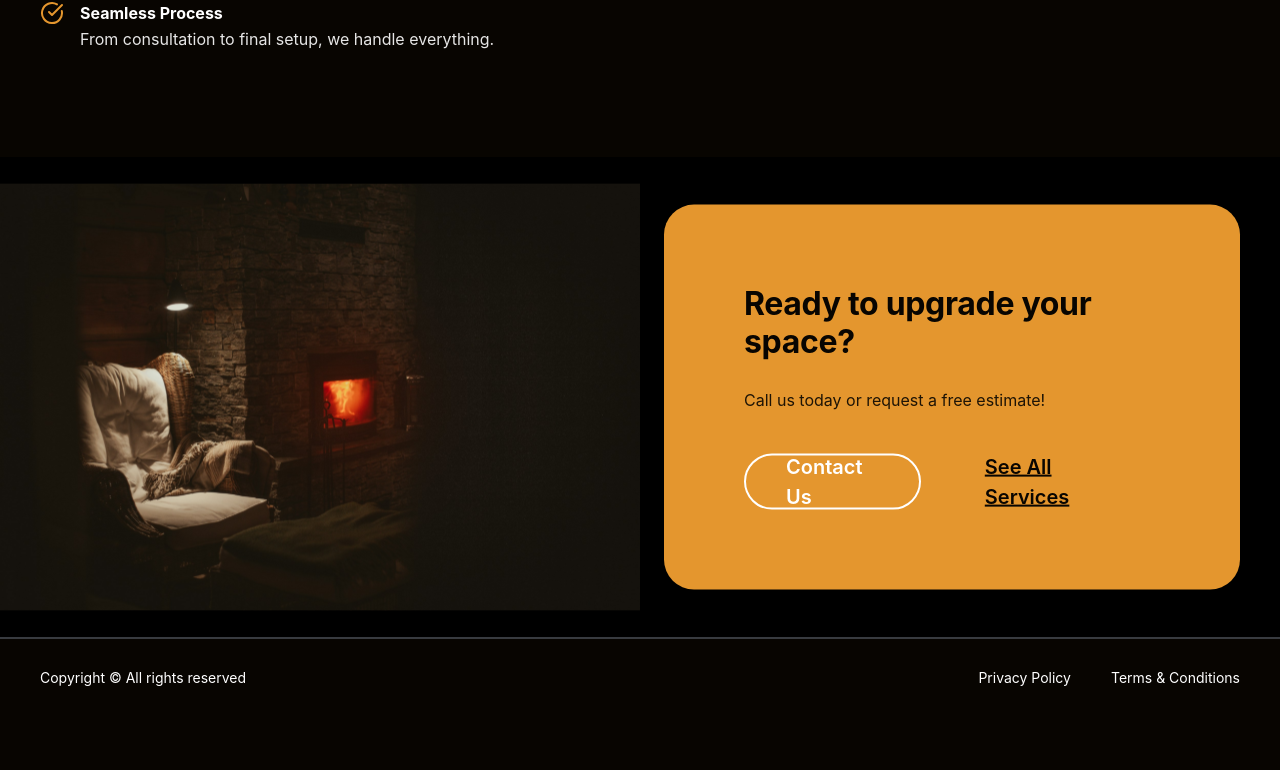
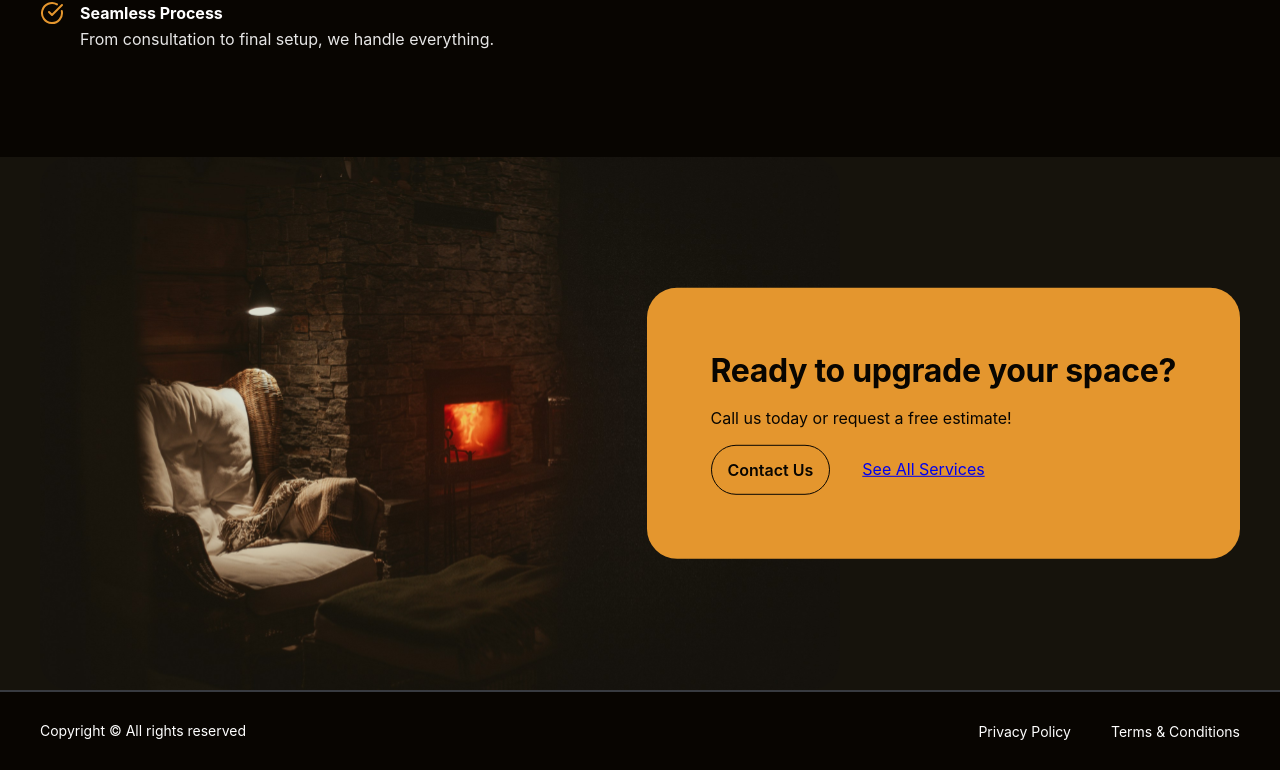
Before and after one commit to yannycastrillon/zosemax, a React (Vite) app: page / in a window 1280 px wide. Shown: the part 1918-2688 px from the top of the page. Before the commit the page ends 2635 px from the top, so only its background shows below. Built offline with nearby package versions, Linux system fonts and the light colour scheme.

Commit message:
Add General ui buttons for links and keep variations consistently

```diff
--- /dev/null
+++ b/src/components/ui/Button/Button.module.scss
@@ -0,0 +1,58 @@
+@import '@/styles/variables'; // Assuming variables are needed
+
+.contactButton {
+  /* Button */
+  display: grid;
+  box-sizing: border-box;
+  justify-content: center;
+  align-items: center;
+  padding: 12px 16px;
+
+  width: fit-content;
+  height: fit-content;
+
+  border: 1px solid $primary-black;
+  border-radius: 25px;
+
+  text-decoration: none !important;
+  color: $primary-black !important;
+  font-weight: $font-weight-semibold !important;
+
+  &:hover {
+    background-color: darken($primary-orange, 5%);
+  }
+
+  &:active {
+    background-color: transparent;
+    color: $primary-black !important;
+    border-color: $primary-black !important;
+  }
+}
+
+.getQuoteButton {
+  /* Button */
+  /* Auto layout */
+  display: grid;
+  justify-content: center;
+  align-items: center;
+  padding: 12px 16px;
+
+  width: fit-content;
+  height: fit-content;
+
+  background: #E5972F;
+  border-radius: 25px;
+  text-decoration: none !important;
+  color: $primary-black !important;
+  font-weight: $font-weight-semibold !important;
+
+  &:hover {
+    background-color: darken($primary-orange, 5%);
+  }
+
+  &:active {
+    background-color: transparent;
+    color: $primary-black !important;
+    border-color: $primary-black !important;
+  }
+}
--- /dev/null
+++ b/src/components/ui/Button/Button.tsx
@@ -0,0 +1,54 @@
+import { Slot } from "@radix-ui/react-slot";
+import { type VariantProps, cva } from "class-variance-authority";
+import * as React from "react";
+
+import { cn } from "@/lib/utils";
+import styles from "./Button.module.scss";
+
+const buttonVariants = cva(
+  "inline-flex items-center justify-center gap-2 whitespace-nowrap rounded-md text-sm font-medium transition-colors focus-visible:outline-none" +
+  "focus-visible:ring-1 focus-visible:ring-ring disabled:pointer-events-none disabled:opacity-50 [&_svg]:pointer-events-none [&_svg]:size-4 [&_svg]:shrink-0",
+  {
+    variants: {
+      variant: {
+        default: "bg-primary text-primary-foreground hover:bg-primary/90",
+        destructive: "bg-destructive text-destructive-foreground hover:bg-destructive/90",
+        outline: "border border-input bg-background hover:bg-accent hover:text-accent-foreground",
+        secondary: "bg-secondary text-secondary-foreground hover:bg-secondary/80",
+        ghost: "hover:bg-accent hover:text-accent-foreground",
+        link: "underline-offset-4 hover:underline text-primary font-medium",
+        contactButton: styles.contactButton,
+        getQuoteButton: styles.getQuoteButton,
+      },
+      size: {
+        default: "h-10 px-4 py-2",
+        sm: "h-9 rounded-md px-3 text-sm",
+        lg: "h-11 rounded-md px-8 text-lg",
+        icon: "h-10 w-10",
+      },
+    },
+    defaultVariants: {
+      variant: "default",
+      size: "default",
+    },
+  },
+);
+
+export interface ButtonProps
+  extends React.ButtonHTMLAttributes<HTMLButtonElement>, VariantProps<typeof buttonVariants> {
+  asChild?: boolean;
+}
+
+const Button = React.forwardRef<HTMLButtonElement, ButtonProps>(
+  ({ className, variant, size, asChild = false, children, ...props }, ref) => {
+    const Comp = asChild ? Slot : "button";
+    return (
+      <Comp className={cn(buttonVariants({ variant, size, className }))} ref={ref} {...props}>
+        {children}
+      </Comp>
+    );
+  },
+);
+Button.displayName = "Button";
+
+export { Button, buttonVariants };
--- a/src/pages/HomePage/HomePage.module.scss
+++ b/src/pages/HomePage/HomePage.module.scss
@@ -211,66 +211,99 @@
 
 .cta {
   margin-top: $spacing-104;
-  position: relative;
-  height: 480px;
-  background-color: darken($primary-black, 5%);
   overflow: hidden;
 
-  @media (max-width: $breakpoint-lg) {
-    height: auto;
-    padding: $spacing-2xl 0;
+  .container {
+    display: grid;
+    gap: $spacing-3xl;
+    align-items: center;
+
+    @media (max-width: $breakpoint-lg) {
+      grid-template-columns: 1fr;
+    }
+  }
+
+  &ContactsContainer {
+    display: grid;
+    grid-template-columns: 2fr 1fr;
+    position: relative;
+    background-color: $thirdary-black;
+    min-height: 480px;
+
+    @media (max-width: $breakpoint-lg) {
+      grid-template-columns: 1fr;
+      min-height: auto;
+    }
   }
 
   &Image {
-    position: absolute;
-    width: 50%;
+    width: 100%;
     height: 100%;
     object-fit: cover;
-    left: 0;
+    border-radius: $border-radius-xl;
+    grid-column: 1;
 
     @media (max-width: $breakpoint-lg) {
-      position: relative;
-      width: 100%;
       height: 300px;
-      margin-bottom: $spacing-xl;
     }
   }
 
   &Card {
     position: absolute;
-    right: $container-padding-desktop;
+    right: 0;
     top: 50%;
     transform: translateY(-50%);
-    width: 45%;
+    width: fit-content;
     background-color: $primary-orange;
     border-radius: $border-radius-xl;
-    padding: $spacing-3xl;
+    padding: $spacing-2xl;
     color: $primary-black;
+    margin-right: $spacing-xl;
+    z-index: 1;
 
     @media (max-width: $breakpoint-lg) {
       position: relative;
       width: 100%;
-      right: 0;
       top: 0;
       transform: none;
+      margin-top: $spacing-xl;
     }
 
     h2 {
-      margin-bottom: $spacing-md;
+      font-size: $font-size-2xl;
     }
 
     p {
-      color: rgba($primary-black, 0.9);
-      margin-bottom: $spacing-xl;
+      margin: $spacing-sm 0;
+      color: $primary-black;
+      font-size: $font-size-base;
+      line-height: 22px;
     }
   }
 
   &Buttons {
     display: flex;
-    gap: $spacing-md;
+    gap: $spacing-sm;
 
     @media (max-width: $breakpoint-sm) {
       flex-direction: column;
     }
+
+    .customContactAllServicesLink {
+      display: grid;
+      justify-content: center;
+      align-items: center;
+      padding: 12px 16px;
+      gap: 10px;
+
+      width: fit-content;
+      height: fit-content;
+
+      border-radius: 25px;
+
+      /* Inside auto layout */
+      flex: none;
+      order: 1;
+    }
   }
 }
--- a/src/pages/HomePage/HomePage.tsx
+++ b/src/pages/HomePage/HomePage.tsx
@@ -1,22 +1,25 @@
-import { Link } from 'react-router-dom';
-import { CheckCircleIcon } from 'lucide-react';
-import { cn } from '@/lib/utils';
+import { Link } from "react-router-dom";
+import { CheckCircleIcon } from "lucide-react";
+import { cn } from "@/lib/utils";
 
 // Images
 import FireplaceWoodBurningImg from "@/assets/pages/HomePage/header/FireplaceWoodBurningImg";
 import ContactFireplaceHouseChairImg from "@/assets/pages/ContactsPage/ContactFireplaceHouseChairImg";
 
 // Choose Us Images
-import FireplaceFirstImg from '@/assets/pages/HomePage/ChooseUs/FireplaceFirstImg';
-import FireplaceSecondImg from '@/assets/pages/HomePage/ChooseUs/FireplaceSecondImg';
-import FireplaceThirdColumnImg from '@/assets/pages/HomePage/ChooseUs/FireplaceThirdColumnImg';
+import FireplaceFirstImg from "@/assets/pages/HomePage/ChooseUs/FireplaceFirstImg";
+import FireplaceSecondImg from "@/assets/pages/HomePage/ChooseUs/FireplaceSecondImg";
+import FireplaceThirdColumnImg from "@/assets/pages/HomePage/ChooseUs/FireplaceThirdColumnImg";
 
 // Icons
-import FireplaceIcon from '@/assets/pages/HomePage/icons/FireplaceIcon';
-import DoorIcon from '@/assets/pages/HomePage/icons/DoorIcon';
-import HouseIcon from '@/assets/pages/HomePage/icons/HouseIcon';
+import FireplaceIcon from "@/assets/pages/HomePage/icons/FireplaceIcon";
+import DoorIcon from "@/assets/pages/HomePage/icons/DoorIcon";
+import HouseIcon from "@/assets/pages/HomePage/icons/HouseIcon";
 
-import styles from './HomePage.module.scss';
+// Components
+import { Button } from "@/components/ui/Button/Button";
+
+import styles from "./HomePage.module.scss";
 
 export const HomePage = () => {
   const services = [
@@ -64,9 +67,9 @@ export const HomePage = () => {
               bring warmth and style to your space with professional
               installation services.
             </p>
-            <Link to="/contact" className={cn("button button--primary", styles.heroFreeQuoteButton)}>
-              Get a Free Quote
-            </Link>
+            <Button asChild variant="getQuoteButton">
+              <Link to="/contact">Get a Free Quote</Link>
+            </Button>
           </div>
         </div>
       </section>
@@ -99,7 +102,7 @@ export const HomePage = () => {
             <p className={styles.aboutContentDescription}>
               With years of experience in fireplace and outdoor living
               installations, we specialize in creating stunning and functional
-              fire features. Whether you're looking for a traditional wood
+              fire features. Whether you"re looking for a traditional wood
               stove, a modern gas insert, or a stylish outdoor grill, our
               expert team ensures top-quality craftsmanship and hassle-free
               service.
@@ -131,17 +134,19 @@ export const HomePage = () => {
 
       {/* Contact Us Section */}
       <section className={styles.cta}>
-        <ContactFireplaceHouseChairImg className={styles.ctaImage} alt="Luxury fireplace installation"/>
-        <div className={styles.ctaCard}>
-          <h2>Ready to upgrade your space?</h2>
-          <p>Call us today or request a free estimate!</p>
-          <div className={styles.ctaButtons}>
-            <Link to="/contact" className="button button--outline">
-              Contact Us
-            </Link>
-            <Link to="/services" className="button button--ghost">
-              See All Services
-            </Link>
+        <div className={cn("container", styles.ctaContactsContainer)}>
+          <ContactFireplaceHouseChairImg className={styles.ctaImage} alt="Luxury fireplace installation"/>
+          <div className={styles.ctaCard}>
+            <h2>Ready to upgrade your space?</h2>
+            <p>Call us today or request a free estimate!</p>
+            <div className={styles.ctaButtons}>
+              <Button asChild variant="contactButton">
+                <Link to="/contact">Contact Us</Link>
+              </Button>
+              <Button asChild variant="link" className={styles.customContactAllServicesLink}>
+                <Link to="/services">See All Services</Link>
+              </Button>
+            </div>
           </div>
         </div>
       </section>
--- a/src/styles/_variables.scss
+++ b/src/styles/_variables.scss
@@ -1,6 +1,7 @@
 // Colors
 $primary-black: #080501;
 $secondary-black: #212326;
+$thirdary-black: #16130C;
 $primary-orange: #E4962E;
 $secondary-orange: #F0C489;
 $border-color: #383B40;
```
